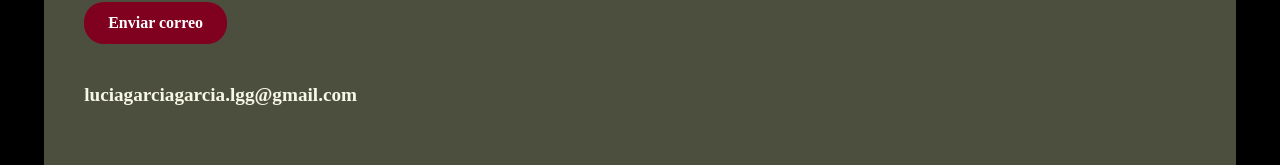
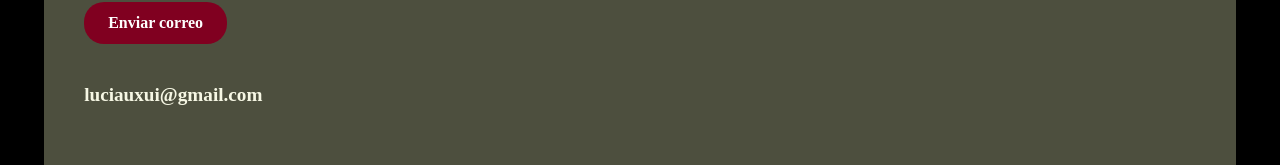
Before and after one commit to luulaa13/portfolio, a React (Vite) app: page /portfolio in a window 1280 px wide. Shown: the part 1092-1257 px from the top of the page. Built offline with nearby package versions, Linux system fonts and the light colour scheme; no server answers; a web font is replaced by a local one.

Commit message:
Update Portfolio.jsx

```diff
--- a/src/Portfolio.jsx
+++ b/src/Portfolio.jsx
@@ -69,7 +69,7 @@ const Portfolio = () => {
           <div className="top-right-icons">
             <a href="https://www.linkedin.com/in/luciauxui/"><img src="/icon-instagram.svg" alt="Instagram" /></a>
             <a href="https://dribbble.com/luuulaa"><img src="/icon-instagram.svg" alt="Instagram" /></a>
-            <a href="mailto:luciagarciagarcia.lgg@gmail.com"><img src="/icon-instagram.svg" alt="Instagram" /></a>
+            <a href="mailto:luciauxui@gmail.com"><img src="/icon-instagram.svg" alt="Instagram" /></a>
           </div>
 
   <h2>¡TRABAJEMOS JUNTOS! :<br />CONECTA Y CREA SIN LIMITACIONES</h2>
@@ -79,7 +79,7 @@ const Portfolio = () => {
   Enviar correo
 </a>
 
-  <p className="email">luciagarciagarcia.lgg@gmail.com</p>
+  <p className="email">luciauxui@gmail.com</p>
 
   <div className="illustrations">
 
```
